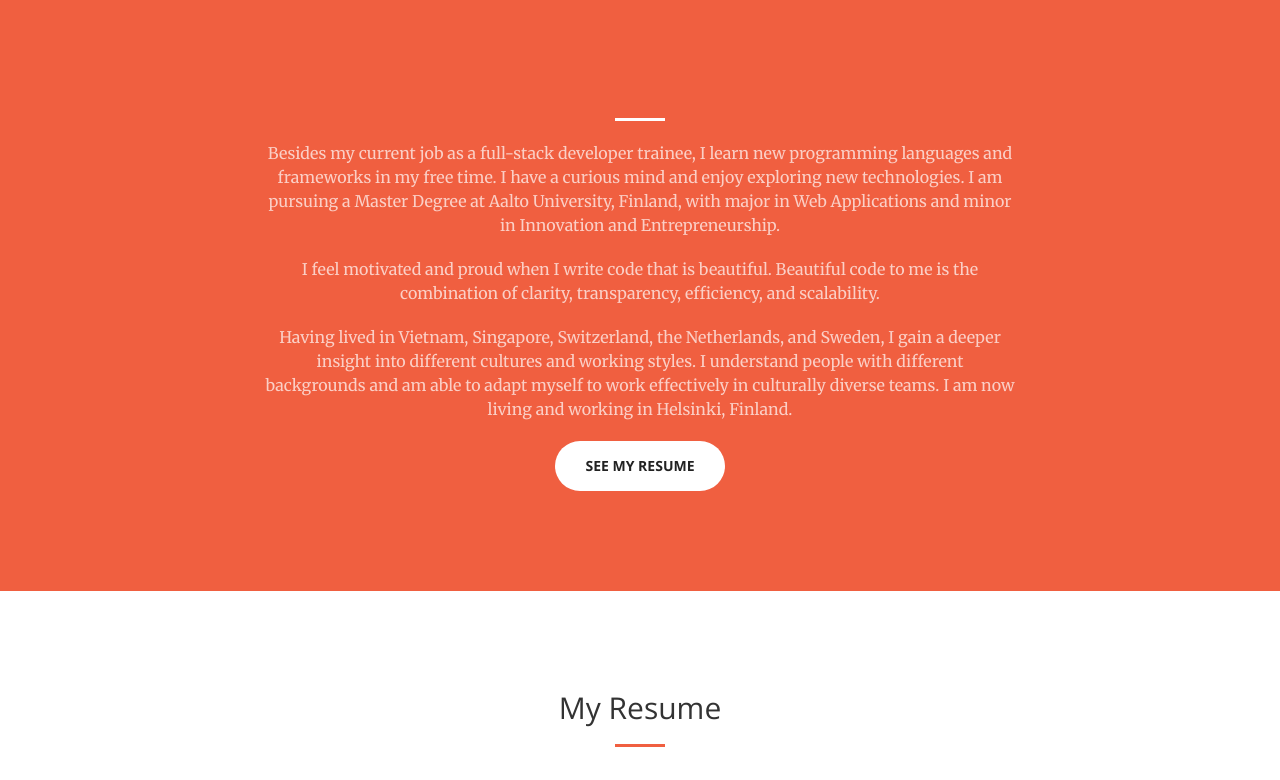
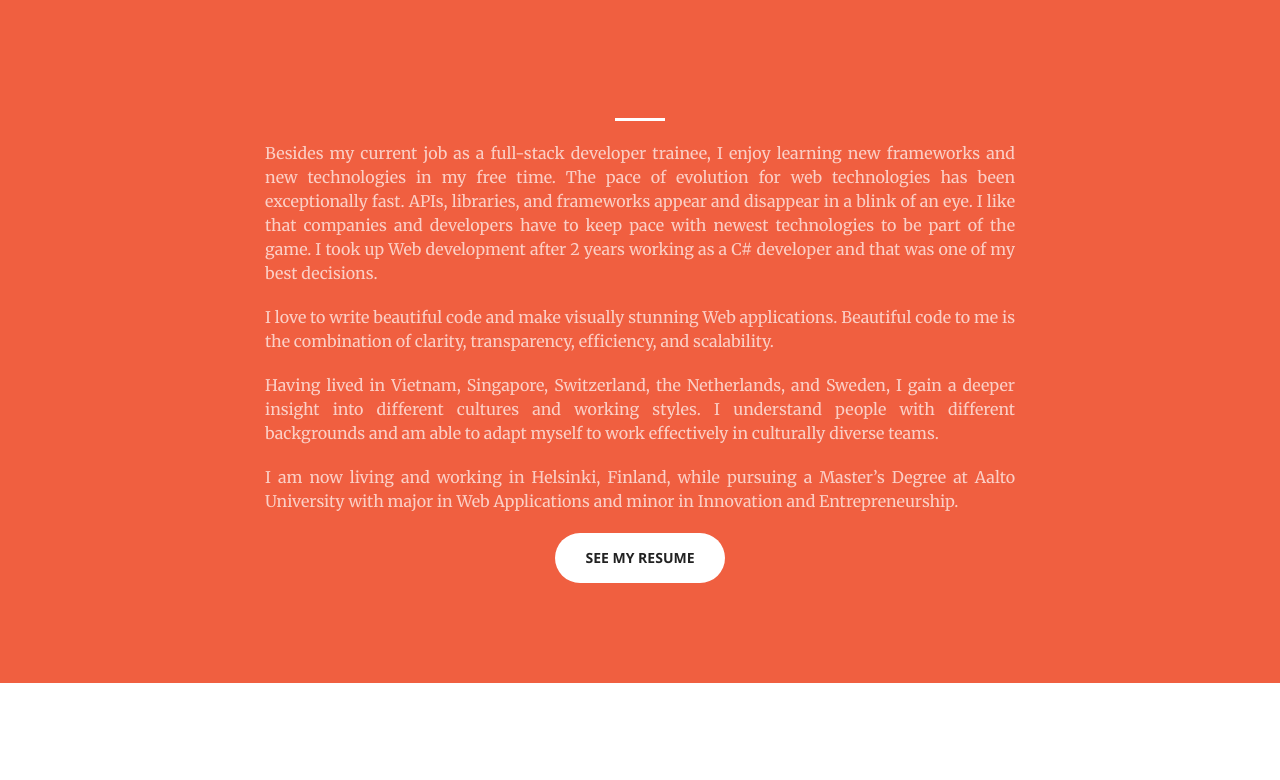
Before and after one commit to thuy616/portfolio, a plain HTML site: page index.html in a window 1280 px wide. Shown: the part 802-1582 px from the top of the page. Drawn offline with nearby package versions, Linux system fonts and the light colour scheme.

Commit message:
update about me section

```diff
--- a/index.html
+++ b/index.html
@@ -88,14 +88,17 @@
     <section class="bg-primary" id="about">
         <div class="container">
             <div class="row">
-                <div class="col-lg-8 col-lg-offset-2 text-center">
+                <div class="col-lg-8 col-lg-offset-2" style="text-align: justify;">
                     <h2 class="section-heading"></h2>
                     <hr class="light">
-                    <p class="text-faded">Besides my current job as a full-stack developer trainee, I learn new programming languages and frameworks in my free time. I have a curious mind and enjoy exploring new technologies.
-                      I am pursuing a Master Degree at Aalto University, Finland, with major in Web Applications and minor in Innovation and Entrepreneurship.</p>
-                      <p class="text-faded">I feel motivated and proud when I write code that is beautiful. Beautiful code to me is the combination of clarity, transparency, efficiency, and scalability.</p>
+                    <p class="text-faded">Besides my current job as a full-stack developer trainee, I enjoy learning new frameworks and new technologies in my free time. The pace of evolution for web technologies has been exceptionally fast. APIs, libraries, and frameworks appear and disappear in a blink of an eye. I like that companies and developers have to keep pace with newest technologies to be part of the game. I took up Web development after 2 years working as a C# developer and that was one of my best decisions.</p>
+
+                      <p class="text-faded">I love to write beautiful code and make visually stunning Web applications. Beautiful code to me is the combination of clarity, transparency, efficiency, and scalability.</p>
                     <p class="text-faded">Having lived in Vietnam, Singapore, Switzerland, the Netherlands, and Sweden, I gain a deeper insight into different cultures and working styles.
-                      I understand people with different backgrounds and am able to adapt myself to work effectively in culturally diverse teams. I am now living and working in Helsinki, Finland.</p>
+                      I understand people with different backgrounds and am able to adapt myself to work effectively in culturally diverse teams.</p>
+                    <p class="text-faded">I am now living and working in Helsinki, Finland, while pursuing a Master’s Degree at Aalto University with major in Web Applications and minor in Innovation and Entrepreneurship.</p>
+                </div>
+                <div class="col-lg-8 col-lg-offset-2 text-center">
                     <a href="#resume" class="btn btn-default btn-xl">See my resume</a>
                 </div>
             </div>
```
